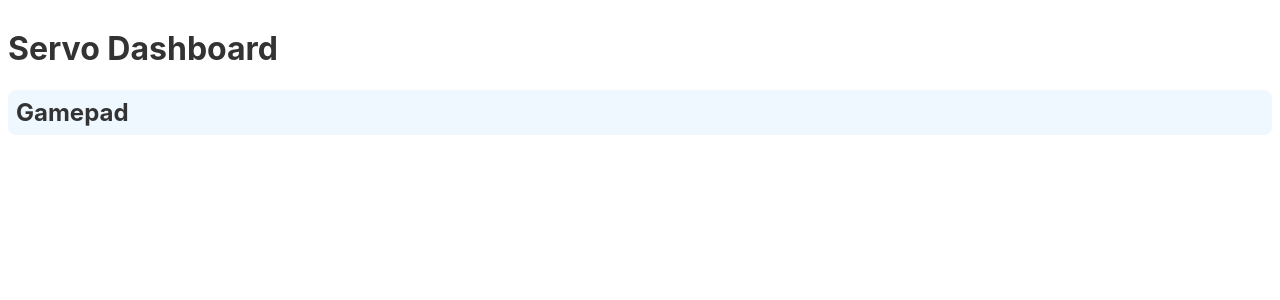
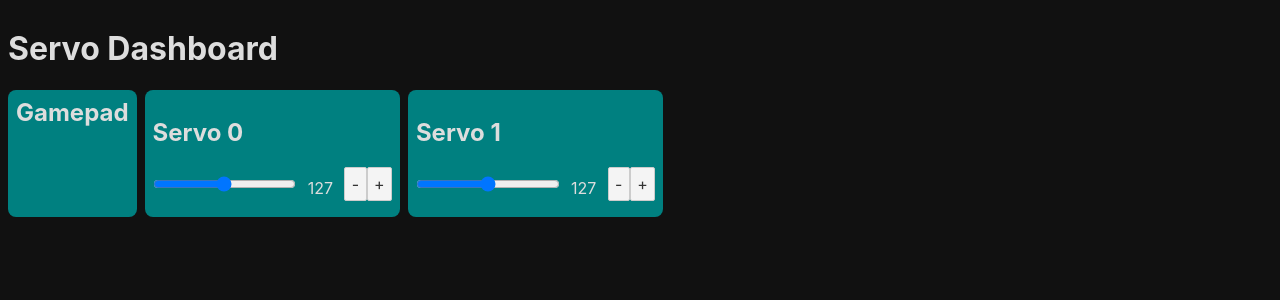
Before and after one commit to frepet/servo-dashboard, a Svelte app: page / in a window 1280 px wide. Shown: the top 300 px of the page. Built offline with nearby package versions, Linux system fonts and the light colour scheme.

Commit message:
Support for multiple servos

```diff
--- a/public/global.css
+++ b/public/global.css
@@ -5,9 +5,10 @@ html, body {
 }
 
 body {
-	color: #333;
-	margin: 0;
-	padding: 8px;
+	color: #ddd;
+	background-color: #111;
+	padding: 0.5rem;
+	margin: 0rem;
 	box-sizing: border-box;
 	font-family: -apple-system, BlinkMacSystemFont, "Segoe UI", Roboto, Oxygen-Sans, Ubuntu, Cantarell, "Helvetica Neue", sans-serif;
 }
--- a/public/index.html
+++ b/public/index.html
@@ -4,7 +4,7 @@
 	<meta charset='utf-8'>
 	<meta name='viewport' content='width=device-width,initial-scale=1'>
 
-	<title>Svelte app</title>
+	<title>Servo Dashboard</title>
 
 	<link rel='icon' type='image/png' href='/favicon.png'>
 	<link rel='stylesheet' href='/global.css'>
--- a/src/App.svelte
+++ b/src/App.svelte
@@ -1,8 +1,20 @@
 <script lang="ts">
 	import Controller from "./Controller.svelte";
+	import Servo from "./Servo.svelte";
 
 	const name: String = "Servo Dashboard";
 </script>
 
 <h1>{name}</h1>
-<Controller/>
+<div class="container">
+	<Controller/>
+	<Servo axis={0}/>
+	<Servo axis={1} speed={10}/>
+</div>
+
+<style>
+	.container {
+		display: flex;
+		gap: 0.5rem;
+	}
+</style>
--- /dev/null
+++ b/src/AxesStore.ts
@@ -0,0 +1,2 @@
+import { writable } from 'svelte/store';
+export const axes = writable<number[]>([]);
--- a/src/Controller.svelte
+++ b/src/Controller.svelte
@@ -1,7 +1,9 @@
 <script lang="ts">
+    import { axes } from "./AxesStore";
     let axis: number[] = [];
 
     let poll: number;
+
     const plugIn = () => {
         startController();
     }
@@ -18,6 +20,7 @@
 
         pad.axes.forEach((val, i) => {
             axis[i] = val;
+            $axes[i] = val;
         });
 
         poll = requestAnimationFrame(startController);
@@ -43,7 +46,7 @@
 
 <style>
     .container {
-        background-color: aliceblue;
+        background-color: teal;
         border-radius: 0.5em;
         padding: 0.5em;
     }
@@ -64,5 +67,7 @@
 
     .row p {
         margin: auto 0 auto 0;
+        width: 3em;
+        text-align: right;
     }
 </style>
--- /dev/null
+++ b/src/PWMStore.ts
@@ -0,0 +1,2 @@
+import { writable } from 'svelte/store';
+export const pwms = writable<number[]>([]);
--- a/src/Servo.svelte
+++ b/src/Servo.svelte
@@ -1,14 +1,31 @@
 <script lang="ts">
-    let name = "Servo 0";
-    let value = 127;
+    import { axes } from "./AxesStore";
+    import { pwms } from "./PWMStore";
+    import { clamp } from "./utils";
+
+    export let axis: number = 0;
+    export let startValue = 127;
+    export let speed = 1.0;
+
+    let name = `Servo ${axis}`;
+
+    $pwms[axis] = startValue;
+
+    let poll: number;
+    const loop = () => {
+        $pwms[axis] = clamp($pwms[axis] + ($axes[axis] ?? 0) * speed, 0, 255);
+        poll = requestAnimationFrame(loop);
+    }
+    loop();
 </script>
 
 <div class="container">
     <h2>{name}</h2>
     <div class="row">
-        <input type="range" min={0} max={255} step={1} bind:value={value}>
-        <p>{value}</p>
-        <button on:click={() => value++}>+</button>
+        <input type="range" min={0} max={255} step={1} bind:value={$pwms[axis]}>
+        <p>{Math.round($pwms[axis])}</p>
+        <button on:click={() => $pwms[axis]--}>-</button>
+        <button on:click={() => $pwms[axis]++}>+</button>
     </div>
 </div>
 
@@ -21,4 +38,10 @@
     .row {
         display: flex;
     }
+
+    .row p {
+        margin: auto 0 auto 0;
+        width: 3em;
+        text-align: center;
+    }
 </style>
--- /dev/null
+++ b/src/utils.ts
@@ -0,0 +1,3 @@
+export const clamp = (a: number, min: number, max: number) => {
+    return Math.min(max, Math.max(min, a))
+}
```
